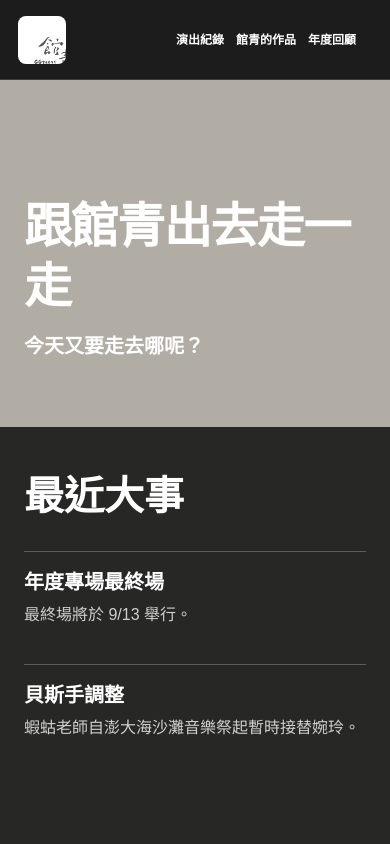
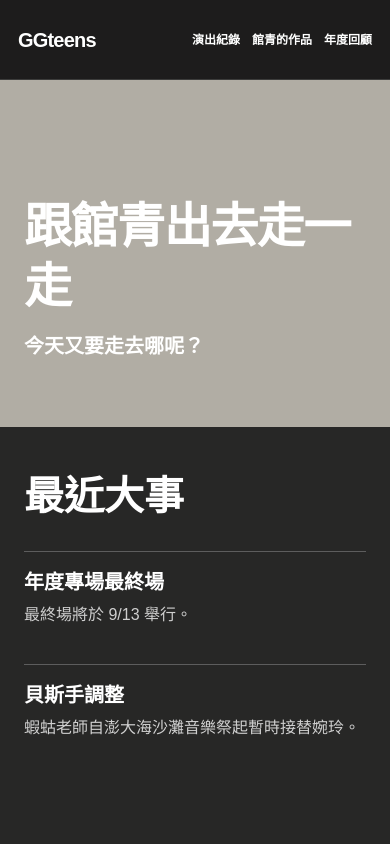
Before and after one commit to LZT-625/BandRecords, a plain HTML site: page index.html in a window 390 px wide. Shown: the top 844 px of the page. Drawn offline with Linux system fonts and the light colour scheme.

Commit message:
放大Logo文字並維持80px固定導航列

```diff
--- a/css/nav.css
+++ b/css/nav.css
@@ -25,41 +25,26 @@
 .brand {
   display: flex;
   align-items: center;
-  min-width: 0;
 }
 
 .brand-logo {
-  width: 56px;
+  min-width: 150px;
   height: 56px;
-  flex: 0 0 56px;
-  display: grid;
-  place-items: center;
-  overflow: hidden;
-  background: #ffffff;
-  border-radius: 8px;
+  display: flex;
+  align-items: center;
 }
 
 .brand-logo-image {
-  width: 100%;
-  height: 100%;
-  display: block;
-  object-fit: cover;
-  visibility: visible;
+  display: none;
 }
 
 .brand-logo-fallback {
-  display: grid;
-  place-items: center;
-  width: 100%;
-  height: 100%;
-  color: #202020;
-  font-weight: 800;
-  font-size: 18px;
-}
-
-.brand-name,
-.nav-spacer {
-  display: none;
+  display: block;
+  color: #ffffff;
+  font-size: 30px;
+  line-height: 1;
+  font-weight: 900;
+  letter-spacing: -0.04em;
 }
 
 .site-nav {
@@ -91,9 +76,11 @@
   }
 
   .brand-logo {
-    width: 48px;
-    height: 48px;
-    flex-basis: 48px;
+    min-width: 110px;
+  }
+
+  .brand-logo-fallback {
+    font-size: 24px;
   }
 
   .site-nav {
@@ -106,6 +93,14 @@
 }
 
 @media (max-width: 520px) {
+  .brand-logo {
+    min-width: 88px;
+  }
+
+  .brand-logo-fallback {
+    font-size: 20px;
+  }
+
   .site-nav {
     gap: 12px;
   }
```
